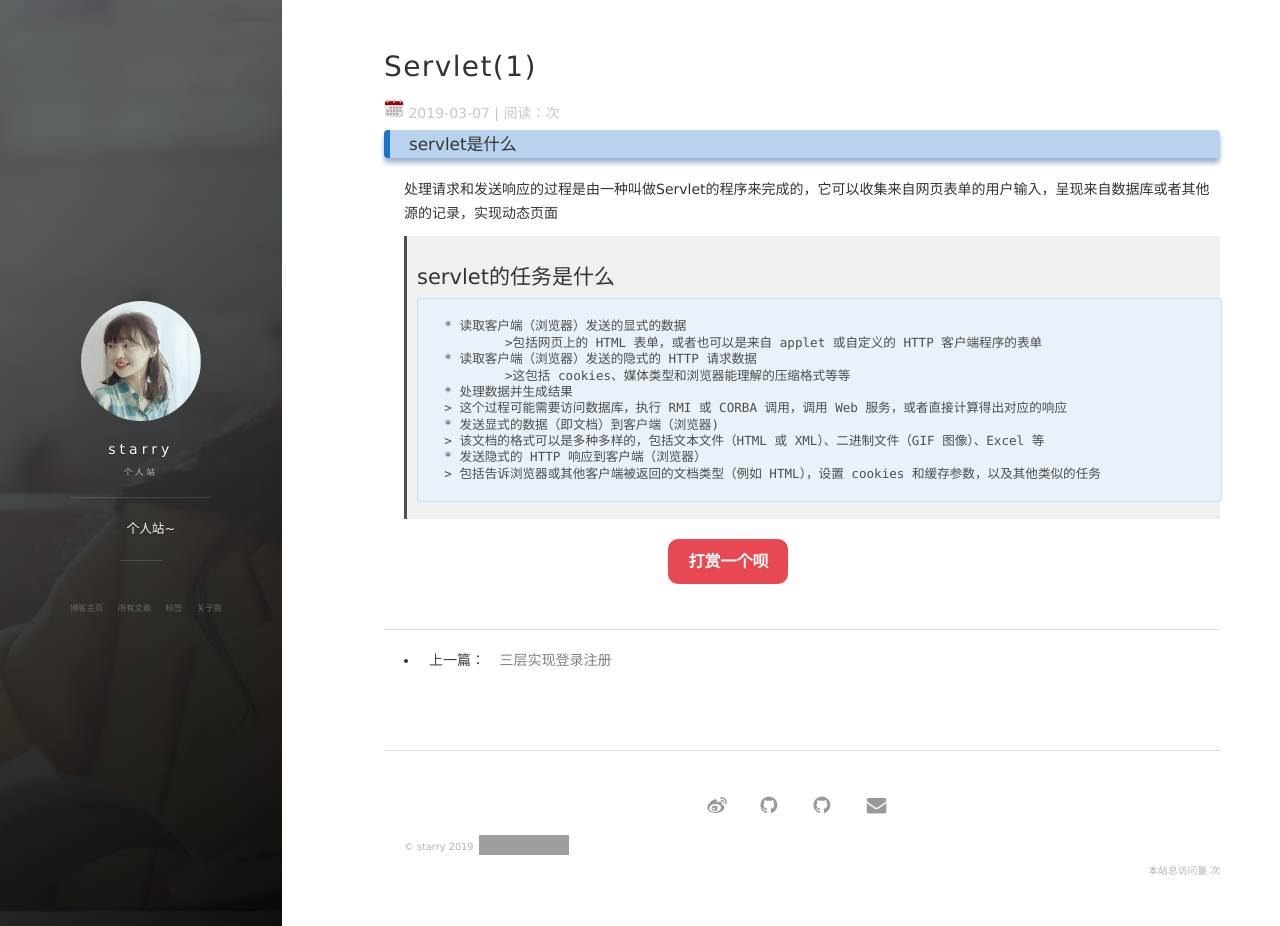
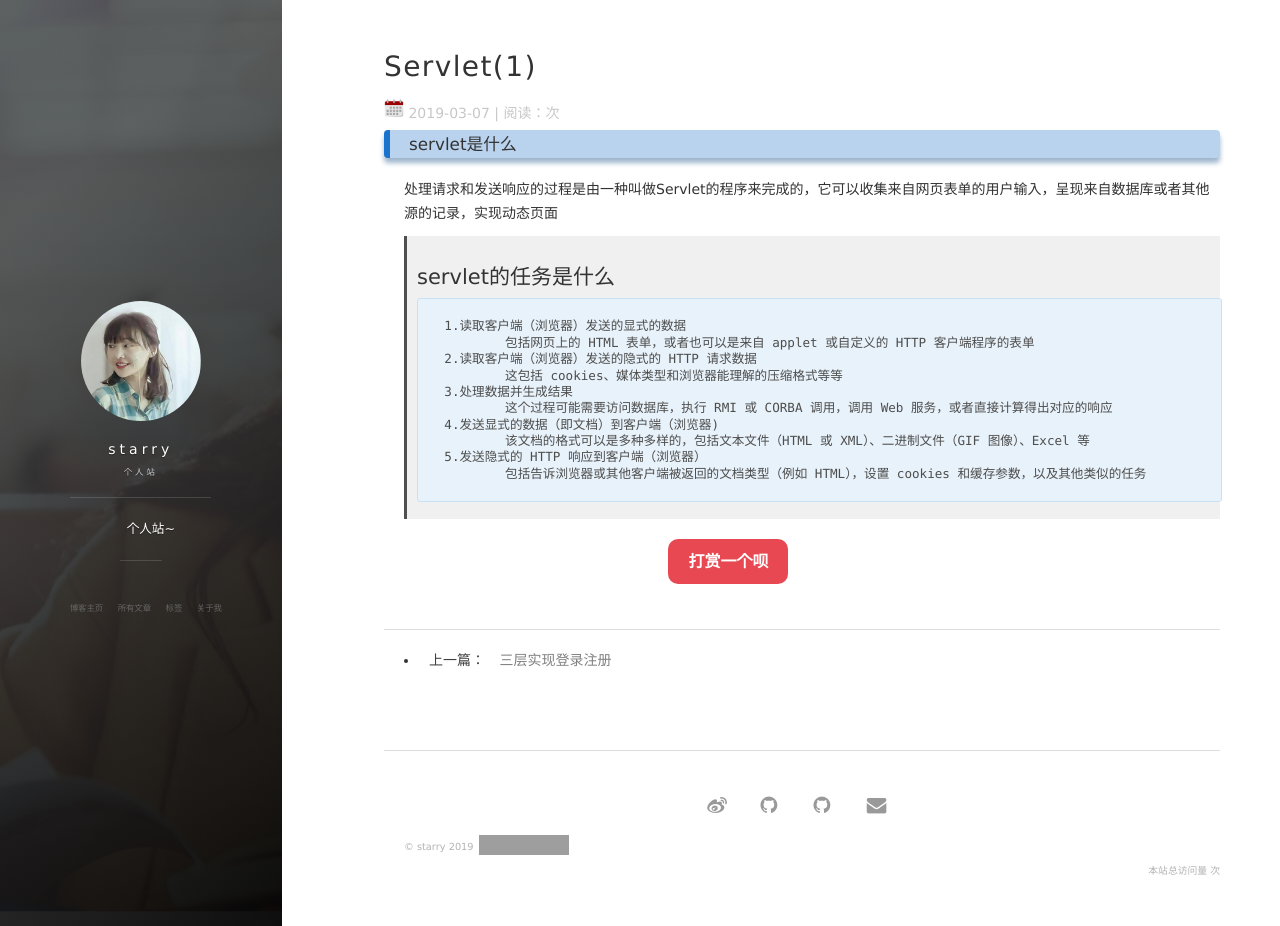
Before and after one commit to MMstarry/MMstarry.github.io, a Jekyll site: the page built from _posts/2019-03-07-Servlet.md, in a window 1280 px wide and 926 px high. Built offline with Jekyll 4.4.1, drawn with Linux system fonts in a browser that asks for light colours; nearby versions of some CDN libraries; comment, search, counter and statistics services are not loaded; grey boxes are pictures that could not be loaded.

Commit message:
Update 2019-03-07-Servlet.md

```diff
--- a/_posts/2019-03-07-Servlet.md
+++ b/_posts/2019-03-07-Servlet.md
@@ -8,16 +8,16 @@ tag: JavaWeb
 
 ### servlet是什么
 
-处理请求和发送响应的过程是由一种叫做Servlet的程序来完成的，它可以收集来自网页表单的用户输入，呈现来自数据库或者其他源的记录，实现动态页面
+  处理请求和发送响应的过程是由一种叫做Servlet的程序来完成的，它可以收集来自网页表单的用户输入，呈现来自数据库或者其他源的记录，实现动态页面
 
 > ## servlet的任务是什么
->	* 读取客户端（浏览器）发送的显式的数据
->		>包括网页上的 HTML 表单，或者也可以是来自 applet 或自定义的 HTTP 客户端程序的表单
->	* 读取客户端（浏览器）发送的隐式的 HTTP 请求数据
->		>这包括 cookies、媒体类型和浏览器能理解的压缩格式等等
->	* 处理数据并生成结果
->	> 这个过程可能需要访问数据库，执行 RMI 或 CORBA 调用，调用 Web 服务，或者直接计算得出对应的响应
->	* 发送显式的数据（即文档）到客户端（浏览器)
->	> 该文档的格式可以是多种多样的，包括文本文件（HTML 或 XML）、二进制文件（GIF 图像）、Excel 等
->	* 发送隐式的 HTTP 响应到客户端（浏览器）
->	> 包括告诉浏览器或其他客户端被返回的文档类型（例如 HTML），设置 cookies 和缓存参数，以及其他类似的任务
+>	1.读取客户端（浏览器）发送的显式的数据
+>		包括网页上的 HTML 表单，或者也可以是来自 applet 或自定义的 HTTP 客户端程序的表单
+>	2.读取客户端（浏览器）发送的隐式的 HTTP 请求数据
+>		这包括 cookies、媒体类型和浏览器能理解的压缩格式等等
+>	3.处理数据并生成结果
+>		这个过程可能需要访问数据库，执行 RMI 或 CORBA 调用，调用 Web 服务，或者直接计算得出对应的响应
+>	4.发送显式的数据（即文档）到客户端（浏览器)
+>		该文档的格式可以是多种多样的，包括文本文件（HTML 或 XML）、二进制文件（GIF 图像）、Excel 等
+>	5.发送隐式的 HTTP 响应到客户端（浏览器）
+>		包括告诉浏览器或其他客户端被返回的文档类型（例如 HTML），设置 cookies 和缓存参数，以及其他类似的任务
```
